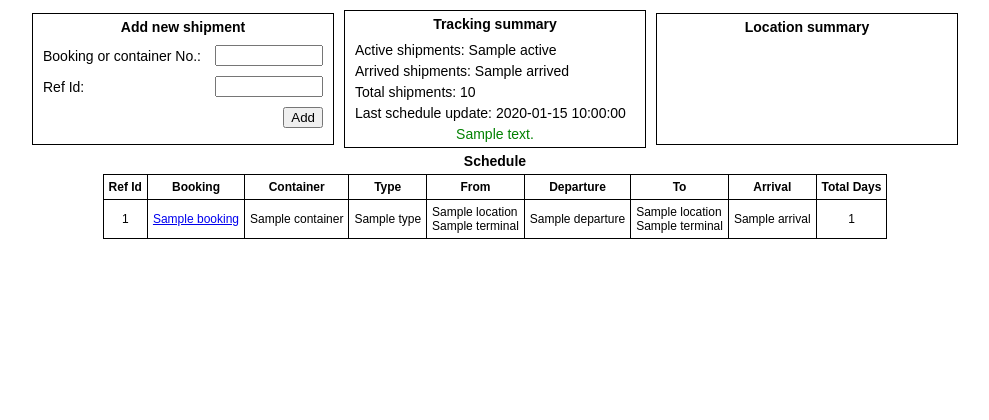
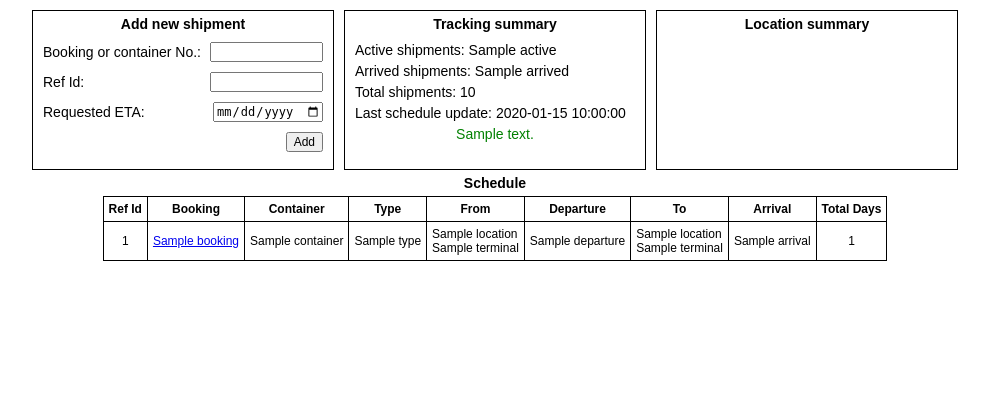
Before and after one commit to deevgeny/seacargos, a Flask app: template seacargos/templates/dashboard/dashboard.html in a window 1280 px wide. Shown: the part 64-484 px from the top of the page, without its empty margins (145-1134 px from the left). Run offline with Flask 2, Linux system fonts and the light colour scheme; the template is opened without the code that fills it: most values are stand-ins (such as "Sample title", 1, 10 or a date in 2020); parts of the project's set-up code (start-up, migrations or seed data) failed here and were passed over.

Commit message:
Add new field requested ETA to tracking form

```diff
--- a/seacargos/static/style.css
+++ b/seacargos/static/style.css
@@ -90,13 +90,13 @@ body {
 /* Dashboard classes */
 .tracking-form-container {
     border: 1px solid black;
-    min-height: 130px;
+    min-height: 158px;
     min-width: 300px;
 }
 
 .tracking-summary-container {
     border: 1px solid black;
-    min-height: 130px;
+    min-height: 158px;
     min-width: 300px;
 }
     .tracking-summary-container .record {
@@ -114,7 +114,7 @@ body {
 
 .location-summary-container {
     border: 1px solid black;
-    min-height: 130px;
+    min-height: 158px;
     min-width: 300px;
 }
 
@@ -163,7 +163,8 @@ form.login-form {
         max-width: 100px;
     }
 
-form.tracking-form {
+/*Tracking form element styles*/
+form.tracking {
     display: grid;
     grid-template-columns: [labels] auto [fields] auto;
     grid-auto-flow: row dense;
@@ -171,17 +172,26 @@ form.tracking-form {
     /*margin-top: 50px;*/
     place-self: center center;
 }
-    form.tracking-form > label {
+    form.tracking > label {
         grid-column: labels;
         grid-row: auto;
         place-self: center left;
         font-size: 14px;
         margin: 5px 0 5px 10px;
     }
-    form.tracking-form > input {
+    form.tracking > input {
         grid-column: fields;
         grid-row: auto;
         place-self: center right;
-        max-width: 100px;
+        max-width: 105px;
         margin: 5px 10px 5px 0;
+        font-size: 12px;
     }
+    input.date {
+        grid-column: fields;
+        grid-row: auto;
+        place-self: center right;
+        width: 105px;
+        margin: 5px 10px 5px 0;
+        font-size: 12px;
+    }
--- a/seacargos/templates/dashboard/dashboard.html
+++ b/seacargos/templates/dashboard/dashboard.html
@@ -33,11 +33,13 @@
 <div id="dashboard">
   <div id="tracking-form" class="tracking-form-container">
     <div class="caption">Add new shipment</div>
-    <form method="post" class="tracking-form">
+    <form method="post" class="tracking">
       <label for="booking">Booking or container No.:</label>
       <input name="booking" id="booking" required>
       <label for="refId">Ref Id:</label>
       <input name="refId" id="refId">
+      <label for="requestedETA">Requested ETA:</label>
+      <input class="date" type="date" name="requestedETA" id="requestedETA">
       <input type="submit" value="Add">
     </form>
   </div>
```
